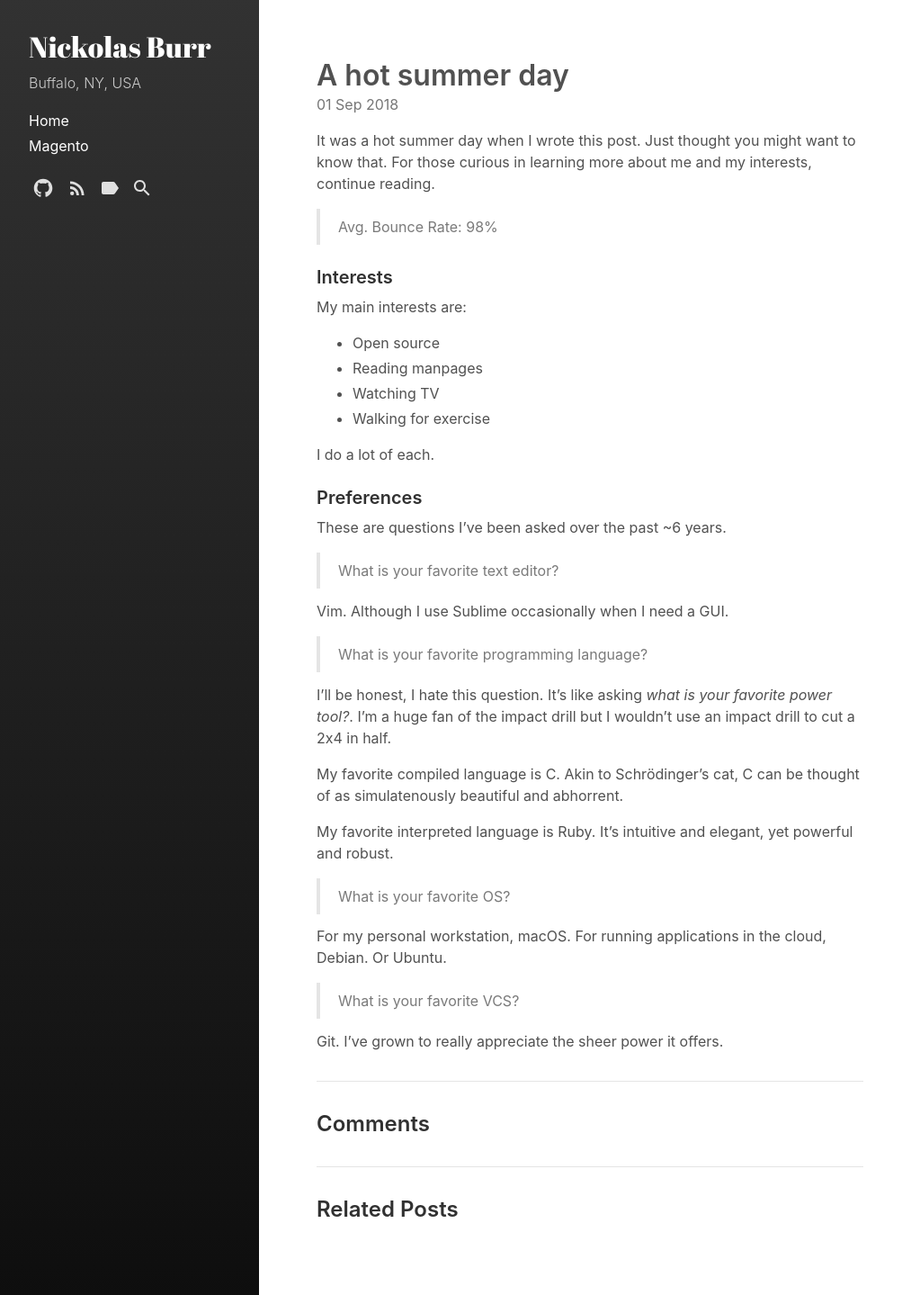
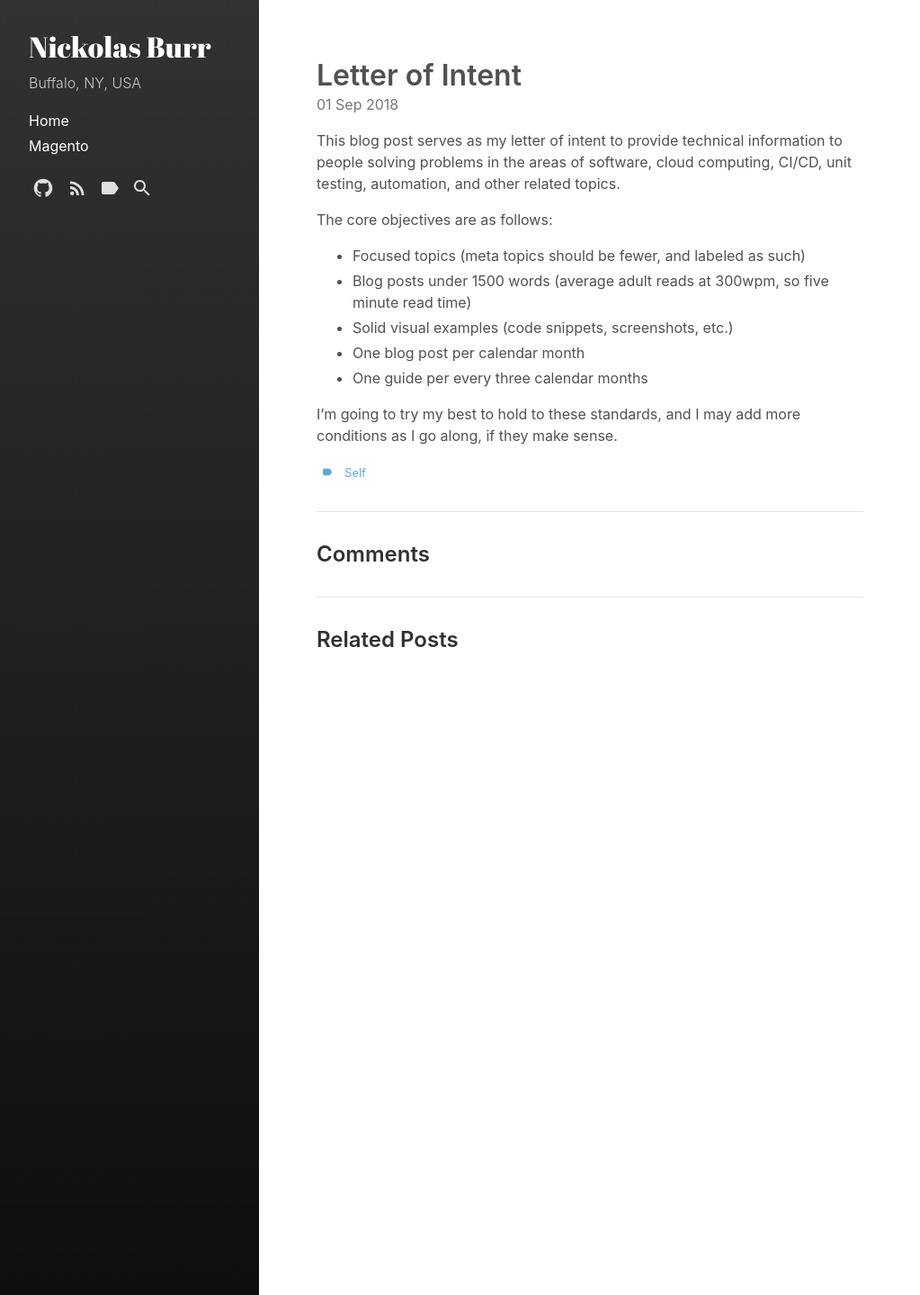
Before and after one commit to nickolasburr/blog, a Jekyll site: the page built from _posts/2018-09-01-a-hot-summer-day.md, in a window 1280 px wide. Shown: the whole page at 90% size, without its empty margins (0-1023 px from the left). Built offline with Jekyll 4.4.1, drawn with Linux system fonts in a browser that asks for light colours.

Commit message:
Rewrite first blog post

```diff
--- a/_posts/2018-09-01-a-hot-summer-day.md
+++ b/_posts/2018-09-01-a-hot-summer-day.md
@@ -1,52 +1,22 @@
 ---
 layout: post
-title: A hot summer day
+title: Letter of Intent
+tags: self
 excerpt_separator: <!--more-->
 ---
 
-It was a hot summer day when I wrote this post. Just thought you
-might want to know that. For those curious in learning more about
-me and my interests, continue reading.
+This blog post serves as my letter of intent to provide
+technical information to people solving problems in the
+areas of software, cloud computing, CI/CD, unit testing,
+automation, and other related topics.
 
-> Avg. Bounce Rate: 98%
+The core objectives are as follows:
 
-### Interests
++ Focused topics (meta topics should be fewer, and labeled as such)
++ Blog posts under 1500 words (average adult reads at 300wpm, so five minute read time)
++ Solid visual examples (code snippets, screenshots, etc.)
++ One blog post per calendar month
++ One guide per every three calendar months
 
-My main interests are:
-
-+ Open source
-+ Reading manpages
-+ Watching TV
-+ Walking for exercise
-
-I do a lot of each.
-
-### Preferences
-
-These are questions I've been asked over the past ~6 years.
-
-> What is your favorite text editor?
-
-Vim. Although I use Sublime occasionally when I need a GUI.
-
-> What is your favorite programming language?
-
-I'll be honest, I hate this question. It's like asking
-_what is your favorite power tool?_. I'm a huge fan of
-the impact drill but I wouldn't use an impact drill to
-cut a 2x4 in half.
-
-My favorite compiled language is C. Akin to Schrödinger's cat,
-C can be thought of as simulatenously beautiful and abhorrent.
-
-My favorite interpreted language is Ruby. It's intuitive and
-elegant, yet powerful and robust.
-
-> What is your favorite OS?
-
-For my personal workstation, macOS. For running applications
-in the cloud, Debian. Or Ubuntu.
-
-> What is your favorite VCS?
-
-Git. I've grown to really appreciate the sheer power it offers.
+I'm going to try my best to hold to these standards, and I
+may add more conditions as I go along, if they make sense.
```
